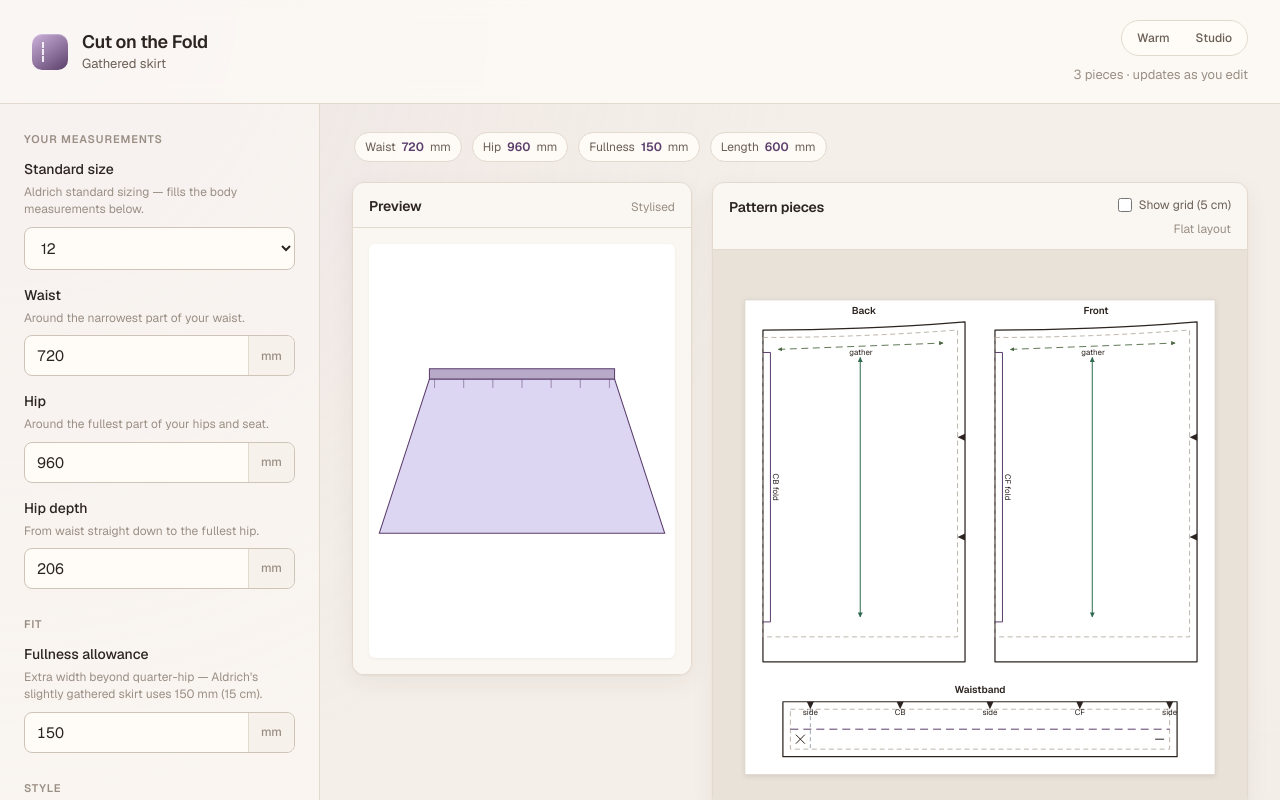
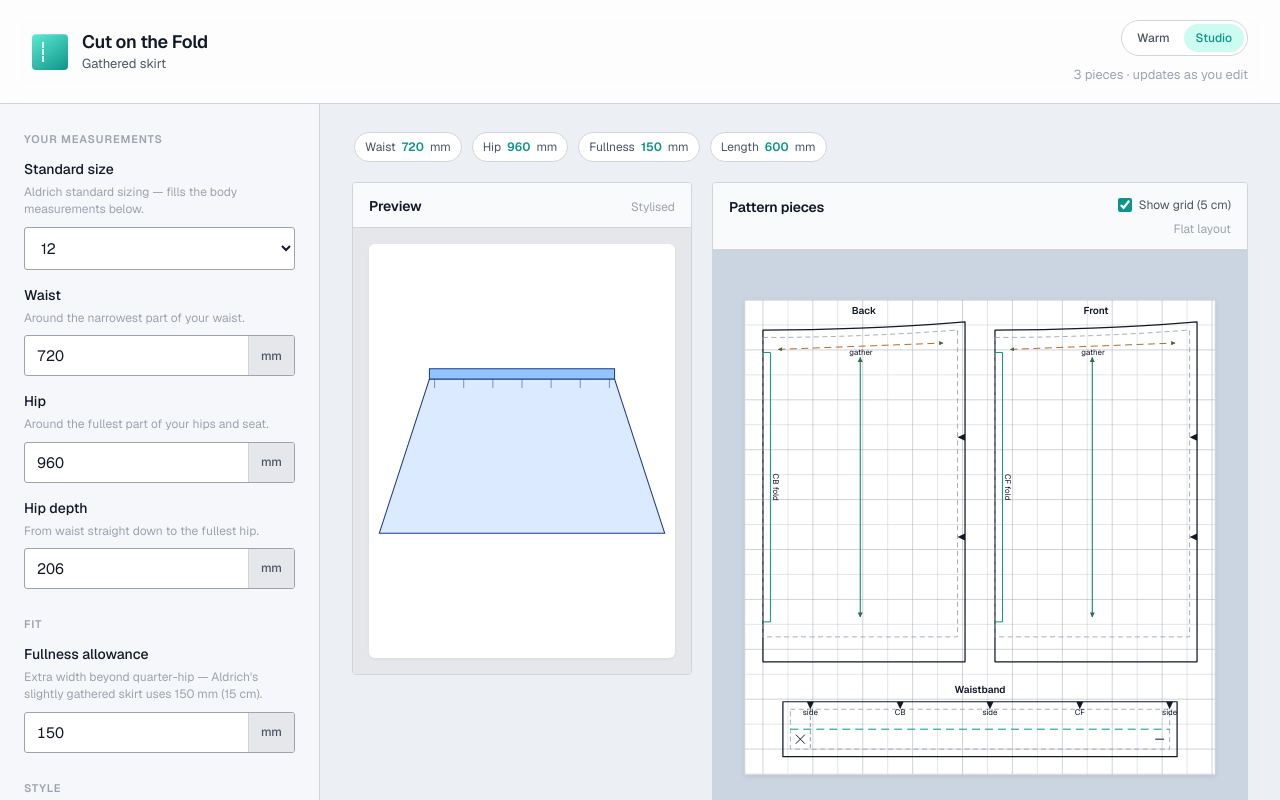
Before and after one commit to HelenStaniland/cutonthefold, a Next.js app: page / in a window 1280 px wide. Shown: the top 800 px of the page. Built offline with nearby package versions, Linux system fonts and the light colour scheme.

Commit message:
Update skin defaults

```diff
--- a/app/page.tsx
+++ b/app/page.tsx
@@ -78,8 +78,8 @@ export default function Home() {
   const [length, setLength] = useState(600); // mm, a style choice
   const [fit, setFit] = useState<GatheredSkirtFit>({ fullness: 150 });
   const [selectedStepId, setSelectedStepId] = useState<string | null>(null);
-  const [uiSkin, setUiSkin] = useState<UiSkin>("default");
-  const [showGrid, setShowGrid] = useState(false);
+  const [uiSkin, setUiSkin] = useState<UiSkin>("studio");
+  const [showGrid, setShowGrid] = useState(true);
   const pageClass = uiSkin === "studio" ? styles.pageStudio : styles.page;
 
   function updateMeasurement(key: keyof BodyMeasurements, value: number) {
```
